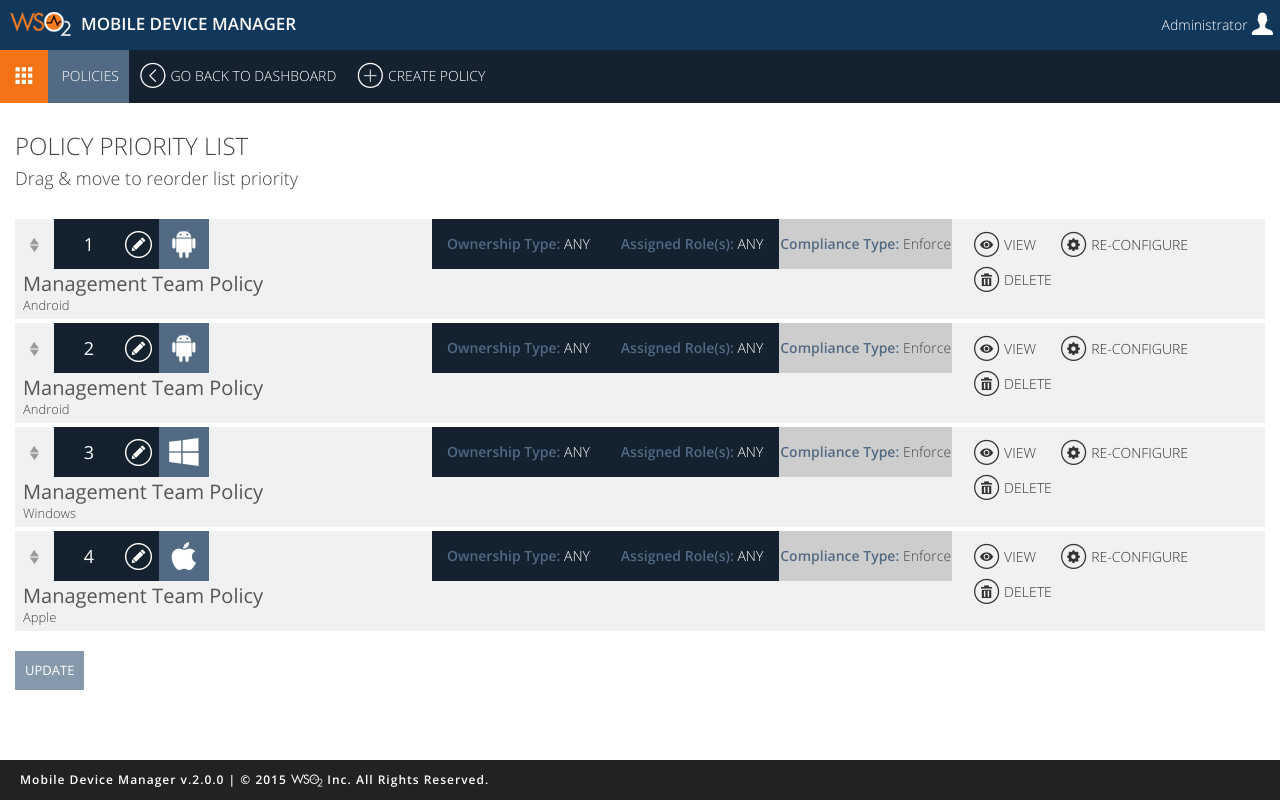
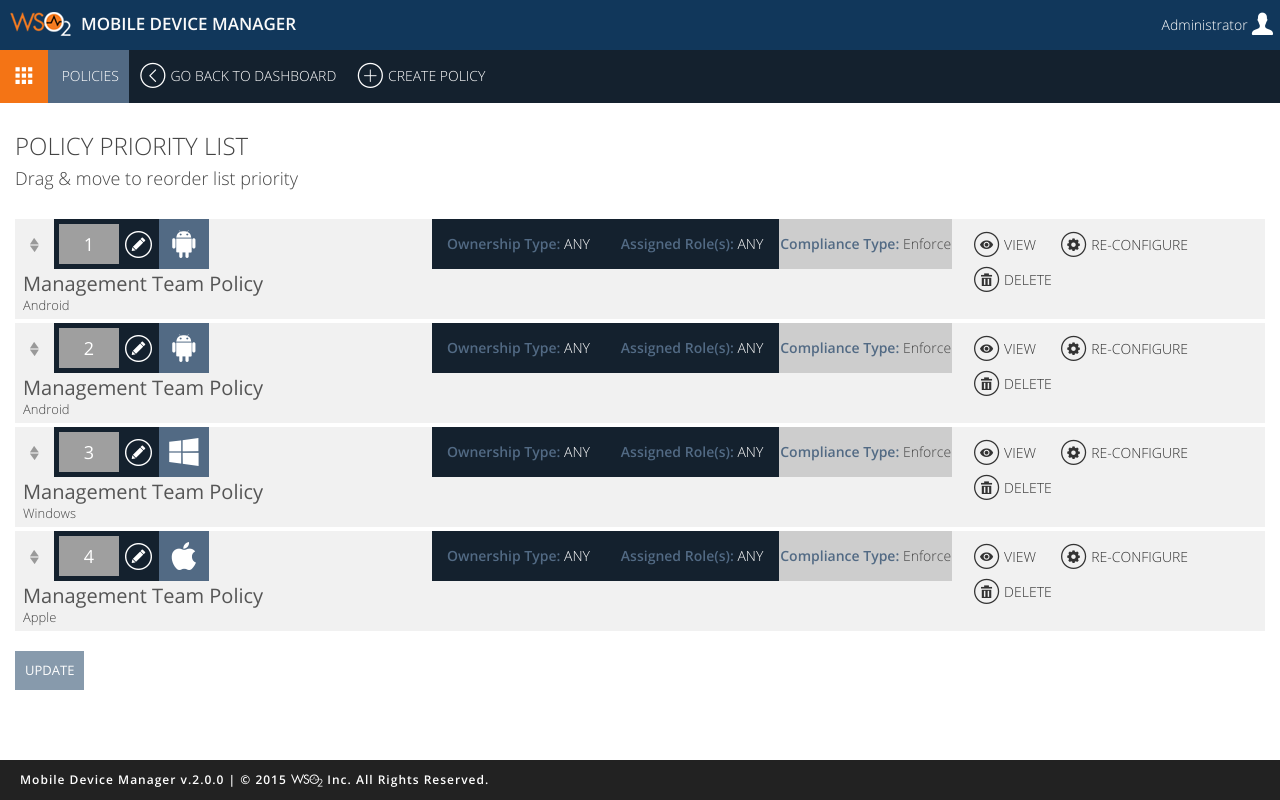
Before and after one commit to jeradrutnam/wso2-mdm-ui, a plain HTML site: page policies.html in a window 1280 px wide. Drawn offline with Linux system fonts and the light colour scheme.

Commit message:
Some style changes in policy create wizard

```diff
--- a/css/custom-desktop.css
+++ b/css/custom-desktop.css
@@ -1814,7 +1814,7 @@
 }
 
 .wr-list-group .wr-sort-index input, .wr-list-group .wr-sort-index input:focus {
-    background: transparent;
+    background: #9F9F9F;
     border: none;
     outline: none;
     width: 60px;
```
Also changed, not shown: policy-create-wizard-03.html (+1 -0 lines).
